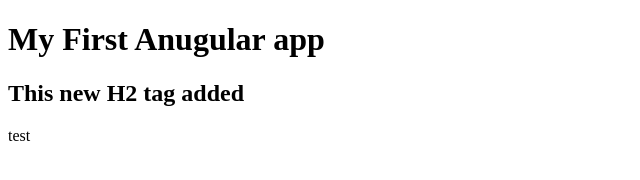
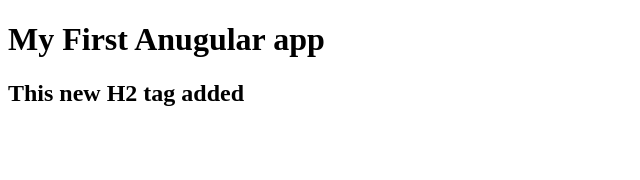
Before and after one commit to MaheshTare03/MyFirstHelloProject, a plain HTML site: page index.html in a window 1280 px wide. Shown: the full height of the page, 0-640 px from the left. Drawn offline with Linux system fonts and the light colour scheme.

Commit message:
deleted unwanted tag

```diff
--- a/index.html
+++ b/index.html
@@ -9,6 +9,5 @@
 <body>
     <h1>My First Anugular app</h1>
     <h2>This new H2 tag added</h2>
-    <h>test</h>
-</body>
+  </body>
 </html>
```
